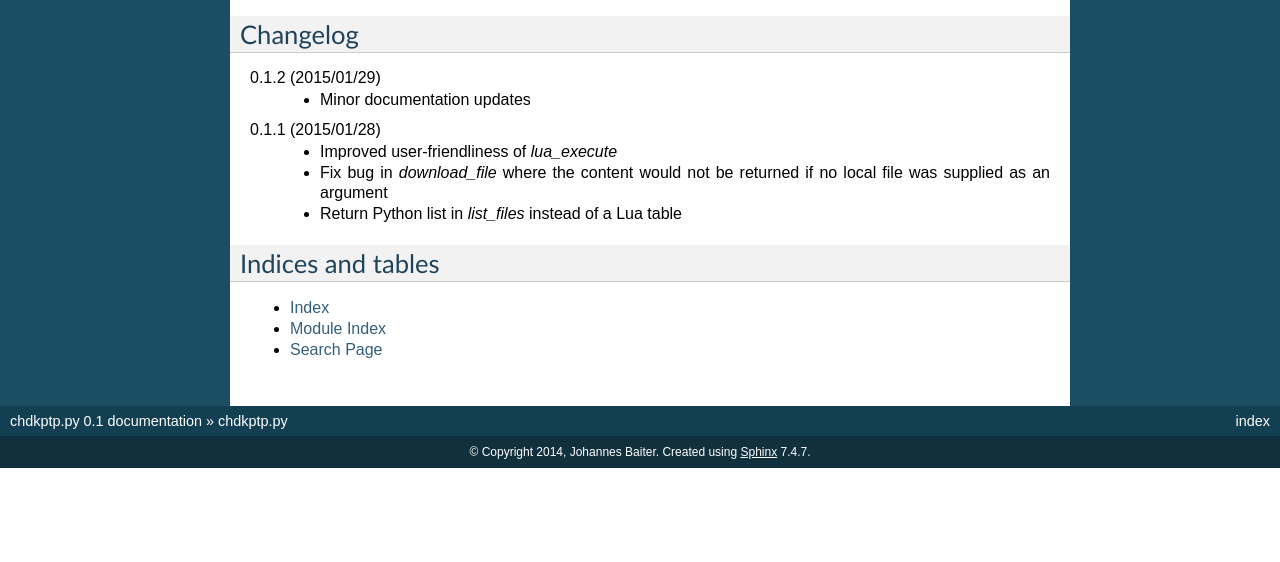
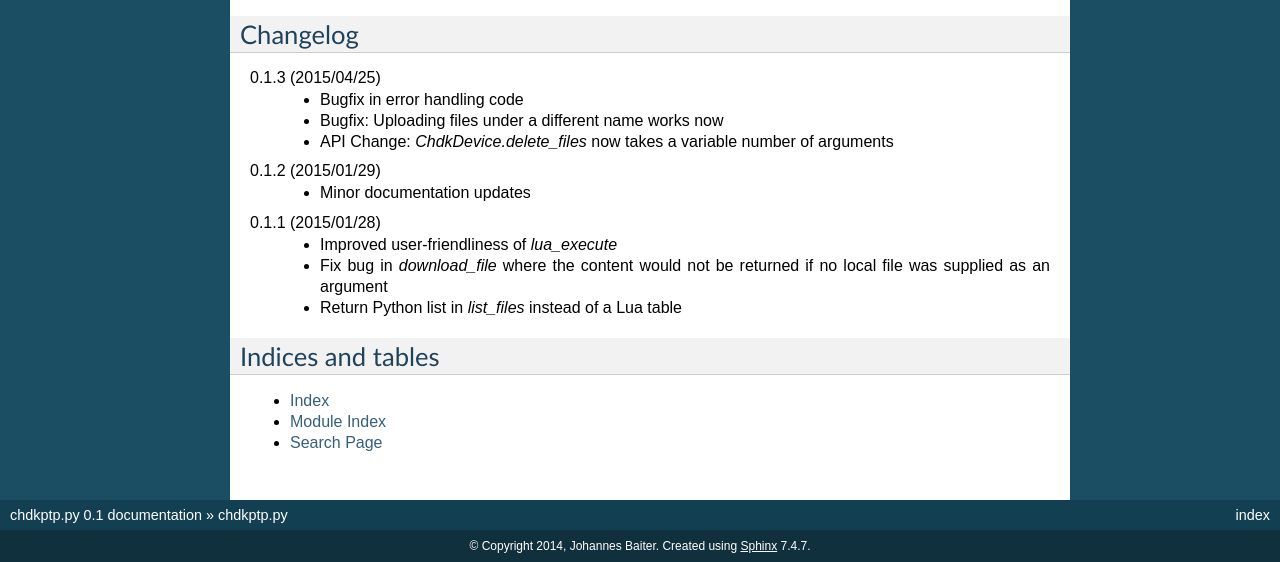
Before and after one commit to jbaiter/chdkptp.py, a Sphinx documentation site: the page built from doc/index.rst, in a window 1280 px wide and 900 px high, scrolled down 645 px, cut to the strip 338-900 px from the top of the window. Built offline with Sphinx 7.4.7, drawn with Linux system fonts in a browser that asks for light colours; before the commit the page ends 1451 px from its top, so only the background shows below that.

```diff
--- a/chdkptp/__init__.py
+++ b/chdkptp/__init__.py
@@ -1,4 +1,4 @@
 from chdkptp.device import ChdkDevice, list_devices, DeviceInfo
 
-__version__ = "0.1.2"
+__version__ = "0.1.3"
 __all__ = ['ChdkDevice', 'list_devices', 'DeviceInfo']
--- a/doc/index.rst
+++ b/doc/index.rst
@@ -43,6 +43,12 @@ API Reference
 
 Changelog
 =========
+0.1.3 (2015/04/25)
+    - Bugfix in error handling code
+    - Bugfix: Uploading files under a different name works now
+    - API Change: `ChdkDevice.delete_files` now takes a variable number of
+      arguments
+
 0.1.2 (2015/01/29)
     - Minor documentation updates
 
--- a/setup.py
+++ b/setup.py
@@ -20,7 +20,7 @@ class CustomInstall(InstallCommand):
 
 setup(
     name='chdkptp.py',
-    version="0.1.2",
+    version="0.1.3",
     description=("Python bindings for chdkptp"),
     author="Johannes Baiter",
     url="http://github.com/jbaiter/chdkptp-py.git",
```
